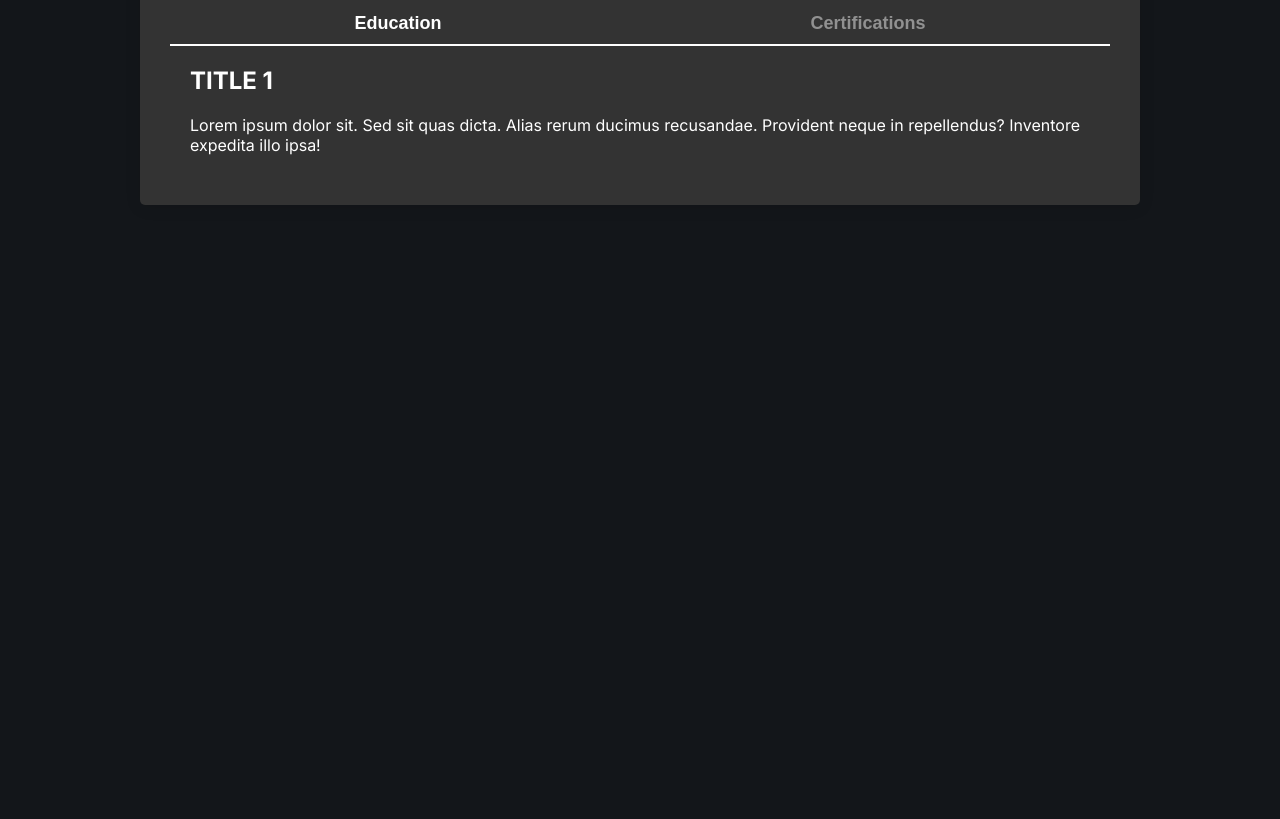
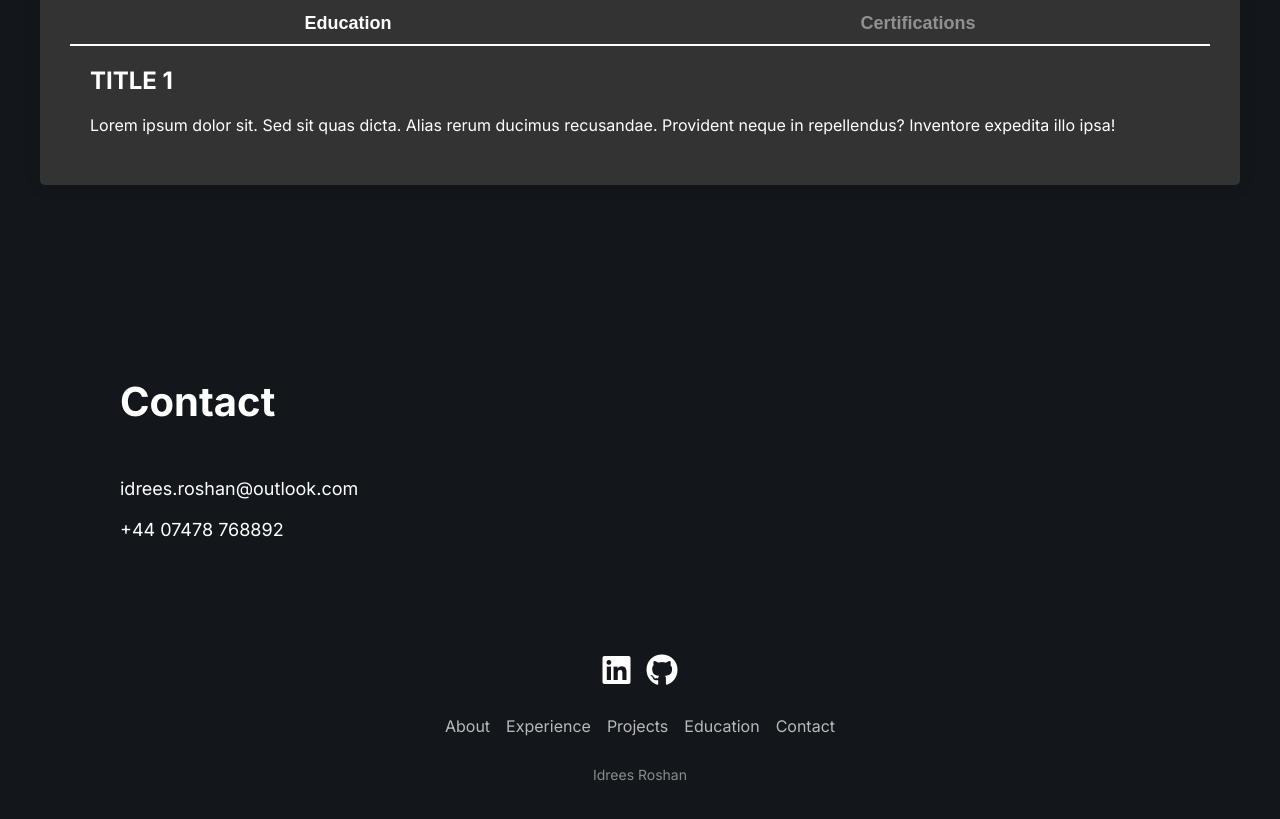
Before and after one commit to IdreesRoshan/portfolio-website-idreesroshan, a plain HTML site: page index.html in a window 1280 px wide. Shown: the part 5175-5994 px from the top of the page. After the commit the page ends 5968 px from the top, so only its background shows below. Drawn offline with Linux system fonts and the light colour scheme.

Commit message:
Contact page and Footer format complete

```diff
--- a/index.html
+++ b/index.html
@@ -297,6 +297,62 @@
     </section>
     <!--EDUCATION SECTION END-->
 
+    <!--CONTACT SECTION-->
+    <section id="contact">
+
+        <h1 class="experience__title hidden">Contact</h1>
+
+        <div class="contact_container hidden">
+            <ul>
+                <h3>idrees.roshan@outlook.com</h3>
+            </ul>
+            <ul>
+                <h3>+44 07478 768892</h3>
+            </ul>
+
+            <h3></h3>
+        </div>
+    </section>
+    <!--CONTACT SECTION END-->
+
+    <!--FOOTER SECTION-->
+    <footer class="footer_container">
+        <div class="social_icons">
+            <a href="https://www.linkedin.com/in/idrees-roshan-930a4128b">
+                <i class="fa-brands fa-linkedin fa-2x"></i>
+            </a>
+
+            <a href="https://github.com/IdreesRoshan">
+                <i class="fa-brands fa-github fa-2x"></i>
+            </a>
+        </div>
+        <nav class="footer_nav">
+            <ul class="footer_nav__list">
+                <li class="footer_nav__item">
+                    <a href="#about" class="footer_nav__link">About</a>
+                </li>
+                <li class="nav__item">
+                    <a href="#experience" class="footer_nav__link">Experience</a>
+                </li>
+                <li class="nav__item">
+                    <a href="#projects" class="footer_nav__link">Projects</a>
+                </li>
+                <li class="nav__item">
+                    <a href="#education" class="footer_nav__link">Education</a>
+                </li>
+                <li class="nav__item">
+                    <a href="#contact" class="footer_nav__link">Contact</a>
+                </li>
+            </ul>
+        </nav>
+
+        <div class="footer_bottom">
+            <p>Idrees Roshan</p>
+        </div>
+
+    </footer>
+    <!--FOOTER SECTION END-->
+
 
 
 </body>
--- a/style.css
+++ b/style.css
@@ -23,16 +23,16 @@ ul {
     list-style: none;
 }
 
+
 /* BASE STYLES */
 body {
     background-color: rgba(19, 22, 26, 1);;
     font-family: 'Inter', sans-serif; /*Inter font, back up sand-serif*/
-    min-height: 6000px; /*Just to add some scrolling*/
+    /*min-height: 6000px; Just to add some scrolling*/
     padding-top: 60px;
     position: relative;
     overflow-x: hidden;
 }
-
 
 /* OBSERVER */
 .hidden {
@@ -533,7 +533,7 @@ section {
 }
 
 #education .container {
-    width: 1000px;
+    width: 1200px;
     justify-content: center;
     margin: 0 auto;
     background-color: #333;
@@ -605,6 +605,77 @@ section {
 
 /* ---------- EDUCATION END ---------- */
 
+
+/* ---------- CONTACT START ---------- */
+.contact_container {
+    gap: 3rem;
+    padding: 0 120px;
+    padding-top: 2rem;
+    padding-bottom: 3rem;
+    text-align: left;
+    color: #fff;
+}
+
+
+#contact h3 {
+    font-size: 18px;
+    font-weight: 400;
+}
+
+#contact ul {
+    margin: 20px 0;
+}
+
+/* ---------- CONTACT END ---------- */
+
+/* ---------- FOOTER START ---------- */
+
+.footer_container {
+    width: 100%;
+    padding: 30px 20px 10px;
+}
+
+.social_icons {
+    display: flex;
+    justify-content: center;
+    margin-top: 1rem;
+    gap: 1rem;
+    color: #fff;
+
+}
+
+.footer_nav {
+    margin: 30px 0;
+}
+
+.footer_nav__list {
+    display: flex;
+    justify-content: center;
+    gap: 1rem;
+}
+
+.footer_nav__items {
+
+}
+
+.footer_nav__link {
+    color: rgba(255, 255, 255, 0.7);    /*R, G, B, Opacity*/
+    transition: all 0.3s;   /*All properties that change should happen in 0.3s*/
+    position: relative;
+}
+
+.footer_nav__link:hover,
+.footer_nav__link:focus {
+    color: rgba(255, 255, 255, 1);
+}
+
+.footer_bottom {
+    display: flex;
+    justify-content: center;
+    color: rgba(255, 255, 255, 0.5);
+    font-size: 14px;
+}
+/* ---------- FOOTER END ---------- */
 
 
 
```
